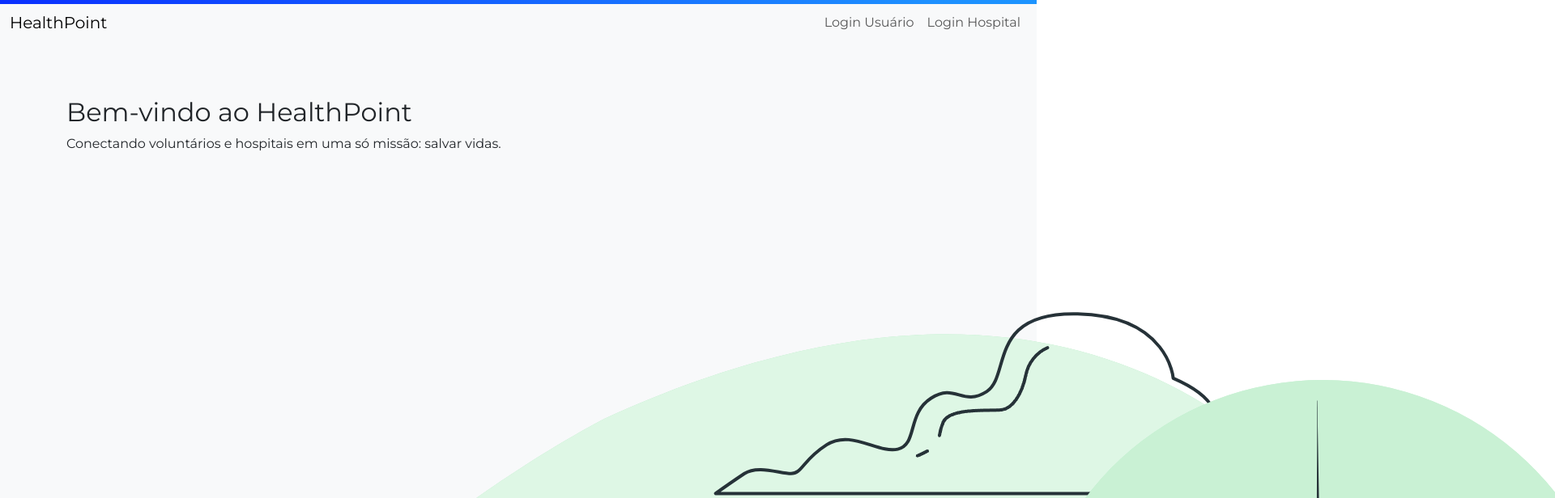
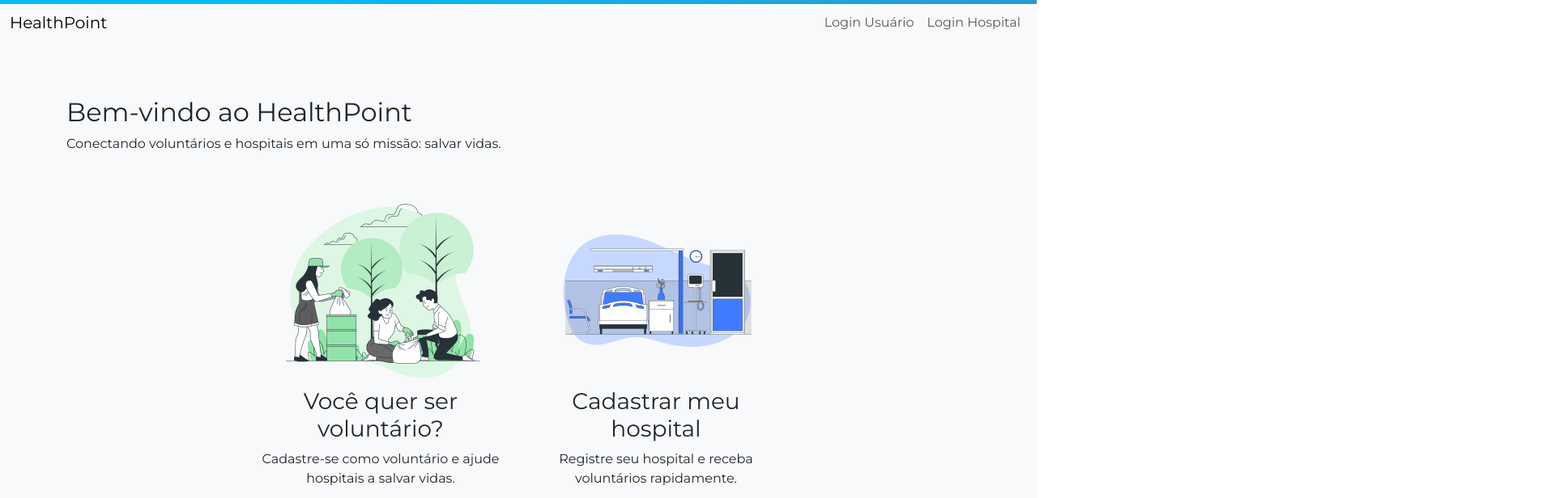
Before and after one commit to juancoutinhoflooxmongagua/HealthPoint-Frontend, a React (Create React App) app: page / in a window 1280 px wide. Shown: the top 616 px of the page at 81% size, 1920 px wide, since content can reach past the window. Built offline with nearby package versions, Linux system fonts and the light colour scheme.

Commit message:
feat: fix image

```diff
--- a/src/Views/App/Home/Home.jsx
+++ b/src/Views/App/Home/Home.jsx
@@ -4,7 +4,6 @@ import { AuthContext } from "../../../Services/Context/authContext";
 
 import UserDashboard from "../Users/UserDashboard";
 import HospitalDashboard from "../hospital/HospitalDashboard";
-
 import AdminDashboard from "../Admin/AdminDashboard";
 
 import hospitalImage from "../../Assets/Images/Hospital room-bro.png";
@@ -35,23 +34,40 @@ export default function Home() {
 
       {!loggedAs && (
         <section>
-          <div>
-            <article>
-              <img src={VolunteerImage} alt="Voluntário" />
+          <div
+            style={{
+              display: "flex",
+              justifyContent: "center",
+              alignItems: "flex-start",
+              gap: "40px",
+              flexWrap: "wrap",
+              marginTop: "40px"
+            }}
+          >
+            <article style={{ textAlign: "center", maxWidth: "300px" }}>
+              <img
+                src={VolunteerImage}
+                alt="Voluntário"
+                style={{ width: "250px" }}
+              />
               <h3>Você quer ser voluntário?</h3>
               <p>Cadastre-se como voluntário e ajude hospitais a salvar vidas.</p>
               <a href="/register">Quero ser voluntário</a>
             </article>
 
-            <article>
-              <img src={hospitalImage} alt="Hospital" />
+            <article style={{ textAlign: "center", maxWidth: "300px" }}>
+              <img
+                src={hospitalImage}
+                alt="Hospital"
+                style={{ width: "250px" }}
+              />
               <h3>Cadastrar meu hospital</h3>
               <p>Registre seu hospital e receba voluntários rapidamente.</p>
               <a href="/HospitalLogin">Cadastrar hospital</a>
             </article>
           </div>
 
-          <footer>
+          <footer style={{ marginTop: "40px", textAlign: "center" }}>
             <h4>Faça parte desta missão!</h4>
             <p>Juntos, podemos fazer a diferença em milhares de vidas.</p>
           </footer>
```
